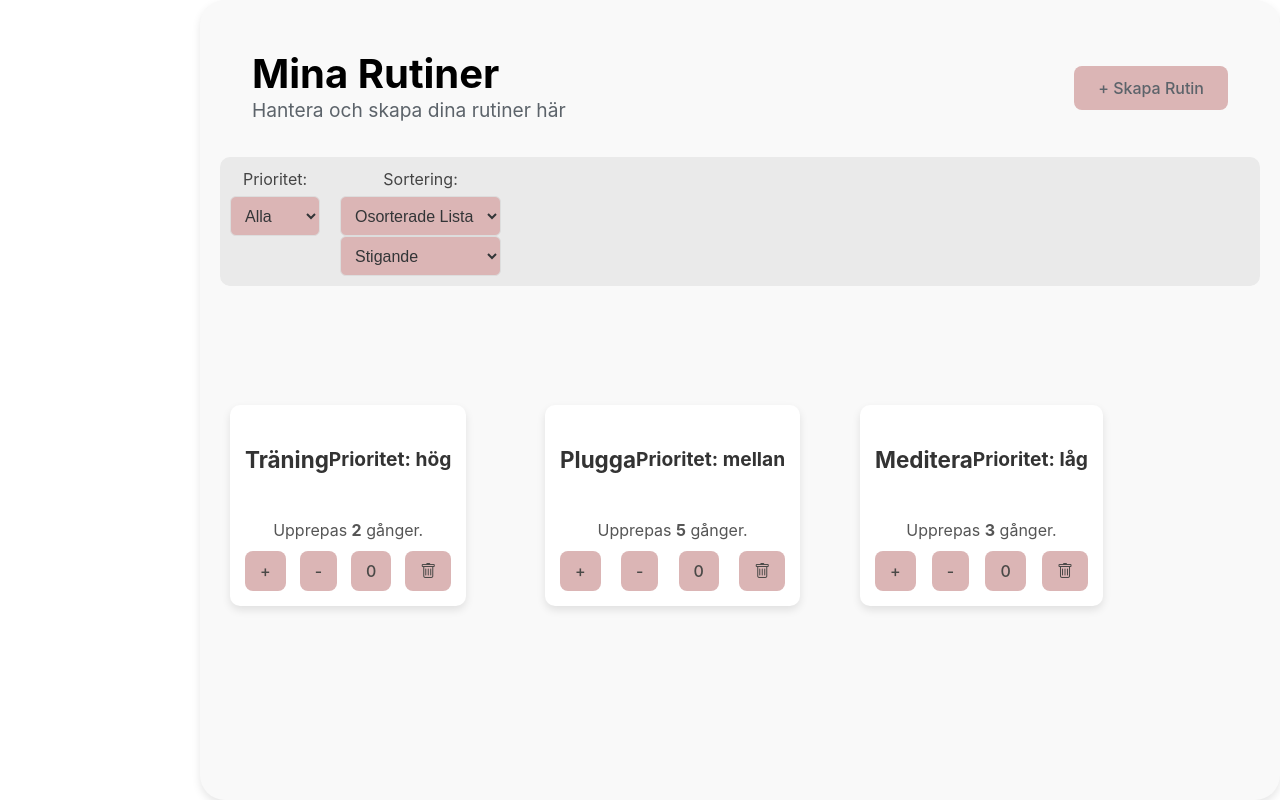
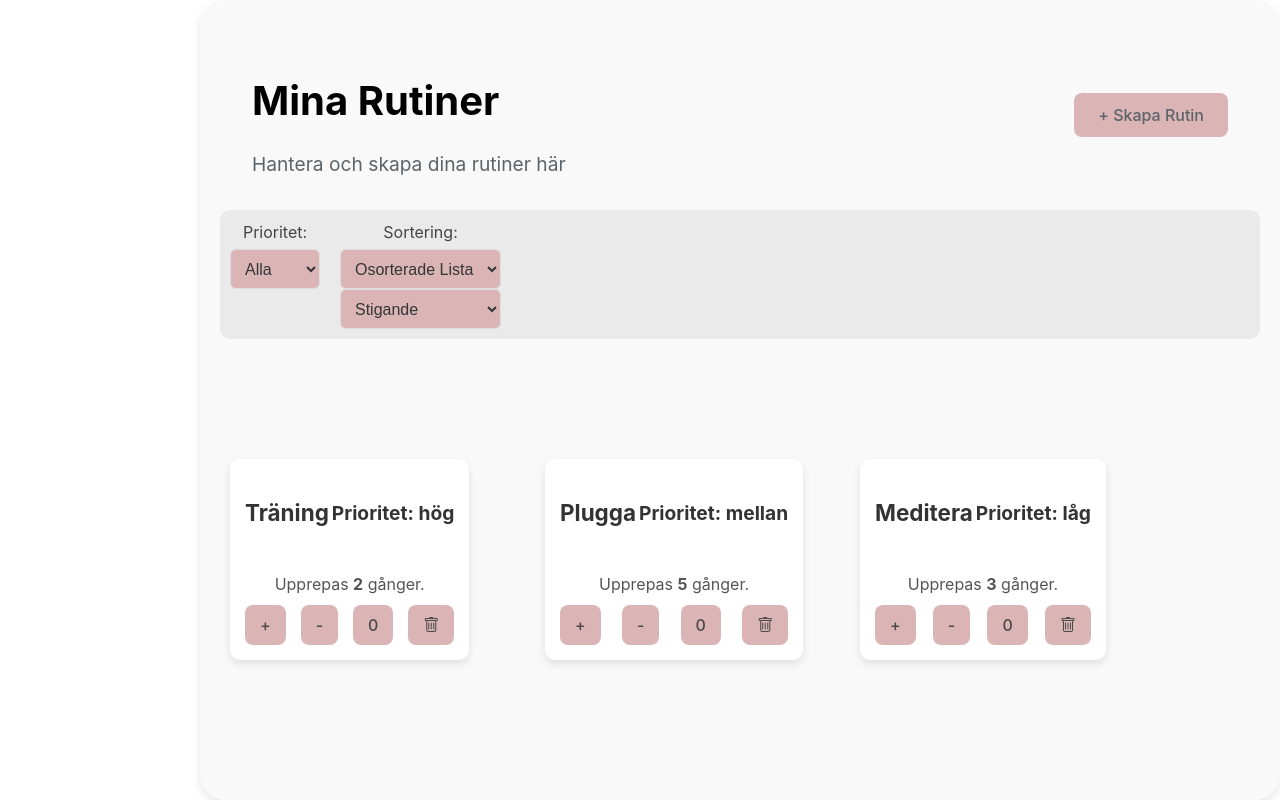
Before and after one commit to Osmanity/dailyfocus, a React (Vite) app in the folder client/: page /habits in a window 1280 px wide. Built offline with nearby package versions, Linux system fonts and the light colour scheme; no server answers.

Commit message:
fixar mer design

```diff
--- a/client/src/pages/Habits/Habit.module.css
+++ b/client/src/pages/Habits/Habit.module.css
@@ -52,7 +52,6 @@
   text-align: start;
   font-size: 2.5rem;
   font-weight: bold;
-  margin: 0;
   color: black;
 }
 
@@ -175,6 +174,7 @@
   font-weight: bold;
   color: #333333;
   margin-bottom: 10px;
+  gap: 3px;
 }
 
 .beskrivning {
```
